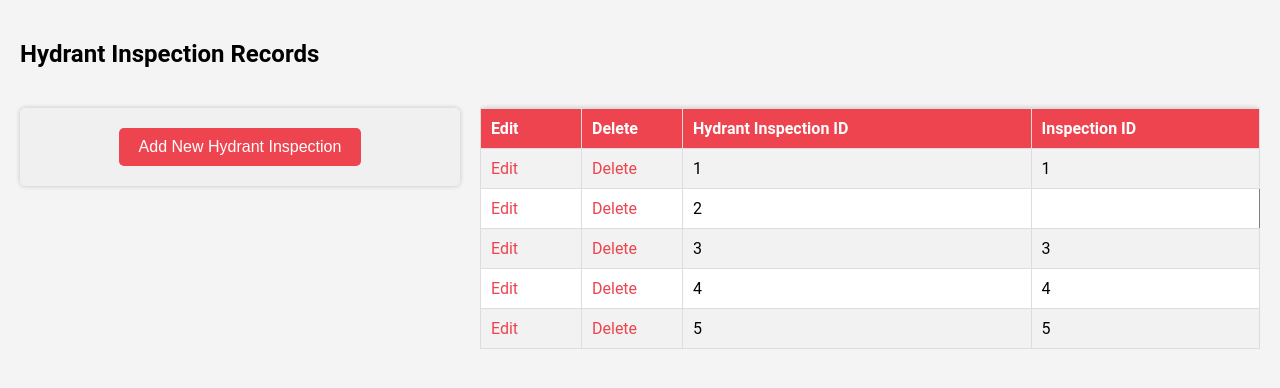
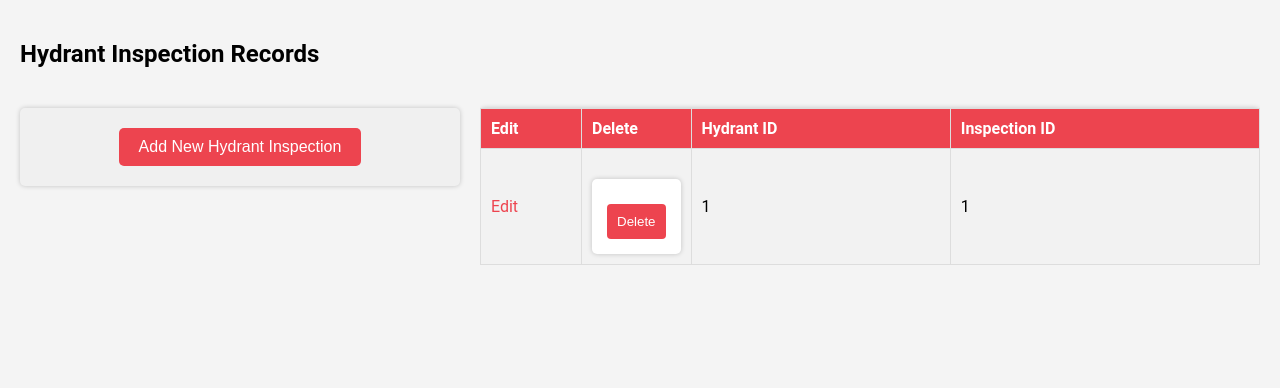
Before and after one commit to PiekoRocks/StreamLine, a Flask app: template templates/hydrants_inspections.html in a window 1280 px wide. Shown: the part 162-550 px from the top of the page. Run offline with Flask 3, Linux system fonts and the light colour scheme; the template is opened without the code that fills it: most values are stand-ins (such as "Sample title", 1, 10 or a date in 2020).

Commit message:
Added CRUD operations for Hydrant Inspection Records.

```diff
--- a/app.py
+++ b/app.py
@@ -20,6 +20,8 @@ def get_db_connection():
         database="cs340_diaztr",
         autocommit=True
     )
+
+app = Flask(__name__)
 
 # Enable dictionary mode for easy access to query results
 cursor = db.cursor(dictionary=True)
@@ -437,12 +439,14 @@ def delete_maintenance(maintenance_id):
     conn.close()
     return redirect(url_for('list_maintenance'))
 
+# ================== SHOW WORKER INSPECTIONS ==================
 @app.route('/workers_inspections')
 def show_workers_inspections():
     cursor.execute("SELECT * FROM Workers_Inspections")
     workers_inspections = cursor.fetchall()
     return render_template('workers_inspections.html', workers_inspections=workers_inspections)
 
+# ================== LIST WORKER INSPECTIONS ==================
 @app.route('/workers_inspections')
 def list_worker_inspections():
     conn = get_db_connection()
@@ -477,6 +481,7 @@ def list_worker_inspections():
         inspections=inspections
     )
 
+# ================== ADD WORKER INSPECTIONS ==================
 # 3. ADD: Create a new worker-inspection record
 @app.route('/workers_inspections/add', methods=['POST'])
 def add_worker_inspection():
@@ -495,6 +500,7 @@ def add_worker_inspection():
 
     return redirect(url_for('list_worker_inspections'))
 
+# ================== EDIT WORKER INSPECTIONS ==================
 # 4. EDIT: Update an existing worker-inspection record
 #    Since Workers_Inspections uses a composite key (worker_id, inspection_id),
 #    we delete the old row and insert a new one with the updated IDs.
@@ -527,6 +533,7 @@ def edit_worker_inspection():
 
     return redirect(url_for('list_worker_inspections'))
 
+# ================== DELETE WORKER INSPECTIONS ==================
 # 5. DELETE: Remove a worker-inspection record
 @app.route('/workers_inspections/delete', methods=['POST'])
 def delete_worker_inspection():
@@ -546,11 +553,106 @@ def delete_worker_inspection():
     return redirect(url_for('list_worker_inspections'))
 
 
+# ----------------------------------------------------------------
+# READ: Display all hydrant inspection records
+# ----------------------------------------------------------------
 @app.route('/hydrants_inspections')
 def show_hydrants_inspections():
+    conn = get_db_connection()
+    cursor = conn.cursor(dictionary=True)
     cursor.execute("SELECT * FROM Hydrants_Inspections")
     hydrants_inspections = cursor.fetchall()
+    cursor.close()
+    conn.close()
     return render_template('hydrants_inspections.html', hydrants_inspections=hydrants_inspections)
+
+# ----------------------------------------------------------------
+# CREATE: Add a new hydrant inspection record
+# ----------------------------------------------------------------
+@app.route('/add_hydrant_inspection', methods=['POST'])
+def add_hydrant_inspection():
+    hydrant_id = request.form.get('hydrant_id')
+    inspection_id = request.form.get('inspection_id')
+
+    if not hydrant_id or not inspection_id:
+        return "Error: Missing form data", 400
+
+    conn = get_db_connection()
+    cursor = conn.cursor()
+    try:
+        cursor.execute(
+            "INSERT INTO Hydrants_Inspections (hydrant_id, inspection_id) VALUES (%s, %s)",
+            (hydrant_id, inspection_id)
+        )
+        conn.commit()
+    except Exception as e:
+        print("Error adding hydrant inspection:", e)
+        return "Error adding hydrant inspection", 500
+    finally:
+        cursor.close()
+        conn.close()
+
+    return redirect(url_for('show_hydrants_inspections'))
+
+# ----------------------------------------------------------------
+# UPDATE: Edit an existing hydrant inspection record using composite keys
+# ----------------------------------------------------------------
+@app.route('/edit_hydrant_inspection/<string:hydrant_id>/<string:inspection_id>', methods=['GET', 'POST'])
+def edit_hydrant_inspection(hydrant_id, inspection_id):
+    conn = get_db_connection()
+    cursor = conn.cursor(dictionary=True)
+    if request.method == 'POST':
+        new_hydrant_id = request.form.get('hydrant_id')
+        new_inspection_id = request.form.get('inspection_id')
+
+        if not new_hydrant_id or not new_inspection_id:
+            return "Error: Missing form data", 400
+
+        try:
+            cursor.execute(
+                "UPDATE Hydrants_Inspections SET hydrant_id = %s, inspection_id = %s WHERE hydrant_id = %s AND inspection_id = %s",
+                (new_hydrant_id, new_inspection_id, hydrant_id, inspection_id)
+            )
+            conn.commit()
+        except Exception as e:
+            print("Error updating hydrant inspection:", e)
+            return "Error updating hydrant inspection", 500
+        finally:
+            cursor.close()
+            conn.close()
+        return redirect(url_for('show_hydrants_inspections'))
+    else:
+        cursor.execute(
+            "SELECT * FROM Hydrants_Inspections WHERE hydrant_id = %s AND inspection_id = %s",
+            (hydrant_id, inspection_id)
+        )
+        inspection_record = cursor.fetchone()
+        cursor.close()
+        conn.close()
+        if inspection_record is None:
+            return "Hydrant inspection not found", 404
+        return render_template('edit_hydrant_inspection.html', inspection=inspection_record)
+
+# ----------------------------------------------------------------
+# DELETE: Remove a hydrant inspection record using composite keys
+# ----------------------------------------------------------------
+@app.route('/delete_hydrant_inspection/<string:hydrant_id>/<string:inspection_id>', methods=['POST'])
+def delete_hydrant_inspection(hydrant_id, inspection_id):
+    conn = get_db_connection()
+    cursor = conn.cursor()
+    try:
+        cursor.execute(
+            "DELETE FROM Hydrants_Inspections WHERE hydrant_id = %s AND inspection_id = %s",
+            (hydrant_id, inspection_id)
+        )
+        conn.commit()
+    except Exception as e:
+        print("Error deleting hydrant inspection:", e)
+        return "Error deleting hydrant inspection", 500
+    finally:
+        cursor.close()
+        conn.close()
+    return redirect(url_for('show_hydrants_inspections'))
 
 if __name__ == '__main__':
     app.run(debug=True, host="0.0.0.0", port=5892)
--- a/templates/hydrants_inspections.html
+++ b/templates/hydrants_inspections.html
@@ -9,70 +9,41 @@
         <button id="showAddFormButton" class="styled-button">Add New Hydrant Inspection</button>
         <div class="form-container" id="addFormContainer" style="display: none;">
             <h2>Add Hydrant Inspection</h2>
-            <form id="addForm">
+            <form id="addForm" action="{{ url_for('add_hydrant_inspection') }}" method="POST">
                 <label>Hydrant ID:</label>
-                <input type="text" name="hydrant_id"><br>
+                <input type="text" name="hydrant_id" required><br>
                 <label>Inspection ID:</label>
-                <input type="text" name="inspection_id"><br>
+                <input type="text" name="inspection_id" required><br>
                 <div class="button-container">
                     <input type="submit" value="Save Inspection">
                     <button type="button" class="cancel-button" onclick="hideForm('addFormContainer')">Cancel</button>
                 </div>
             </form>
         </div>
-        <div class="form-container" id="editFormContainer" style="display: none;">
-            <h2>Edit Hydrant Inspection</h2>
-            <form id="editForm">
-                <label>ID:</label>
-                <input type="text" name="id" readonly><br>
-                <label>Hydrant ID:</label>
-                <input type="text" name="hydrant_id"><br>
-                <label>Inspection ID:</label>
-                <input type="text" name="inspection_id"><br>
-                <div class="button-container">
-                    <input type="submit" value="Save Changes">
-                    <button type="button" class="cancel-button" onclick="hideForm('editFormContainer')">Cancel</button>
-                </div>
-            </form>
-        </div>
+        <!-- Assuming editing is handled on a separate page via /edit_hydrant_inspection/<hydrant_id>/<inspection_id> -->
     </div>
     <div class="table-container">
         <table border="1" cellpadding="5">
             <tr>
                 <th>Edit</th>
                 <th>Delete</th>
-                <th>Hydrant Inspection ID</th>
+                <th>Hydrant ID</th>
                 <th>Inspection ID</th>
             </tr>
+            {% for inspection in hydrants_inspections %}
             <tr>
-                <td><a href="#edit">Edit</a></td>
-                <td><a href="#">Delete</a></td>
-                <td>1</td>
-                <td>1</td>
+                <td>
+                    <a href="{{ url_for('edit_hydrant_inspection', hydrant_id=inspection['hydrant_id'], inspection_id=inspection['inspection_id']) }}">Edit</a>
+                </td>
+                <td>
+                    <form action="{{ url_for('delete_hydrant_inspection', hydrant_id=inspection['hydrant_id'], inspection_id=inspection['inspection_id']) }}" method="POST" onsubmit="return confirm('Are you sure you want to delete this inspection?');">
+                        <input type="submit" value="Delete">
+                    </form>
+                </td>
+                <td>{{ inspection['hydrant_id'] }}</td>
+                <td>{{ inspection['inspection_id'] }}</td>
             </tr>
-            <tr>
-                <td><a href="#edit">Edit</a></td>
-                <td><a href="#">Delete</a></td>
-                <td>2</td>
-            </tr>
-            <tr>
-                <td><a href="#edit">Edit</a></td>
-                <td><a href="#">Delete</a></td>
-                <td>3</td>
-                <td>3</td>
-            </tr>
-            <tr>
-                <td><a href="#edit">Edit</a></td>
-                <td><a href="#">Delete</a></td>
-                <td>4</td>
-                <td>4</td>
-            </tr>
-            <tr>
-                <td><a href="#edit">Edit</a></td>
-                <td><a href="#">Delete</a></td>
-                <td>5</td>
-                <td>5</td>
-            </tr>
+            {% endfor %}
         </table>
     </div>
 </div>
```
Also changed, not shown: 2 other files.
